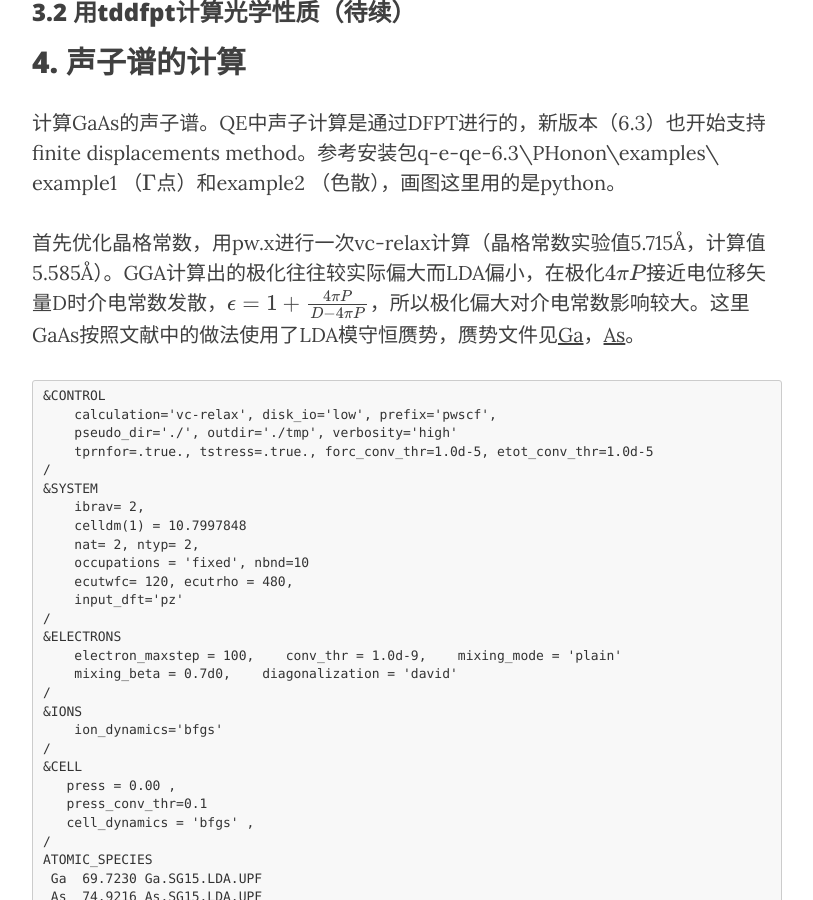
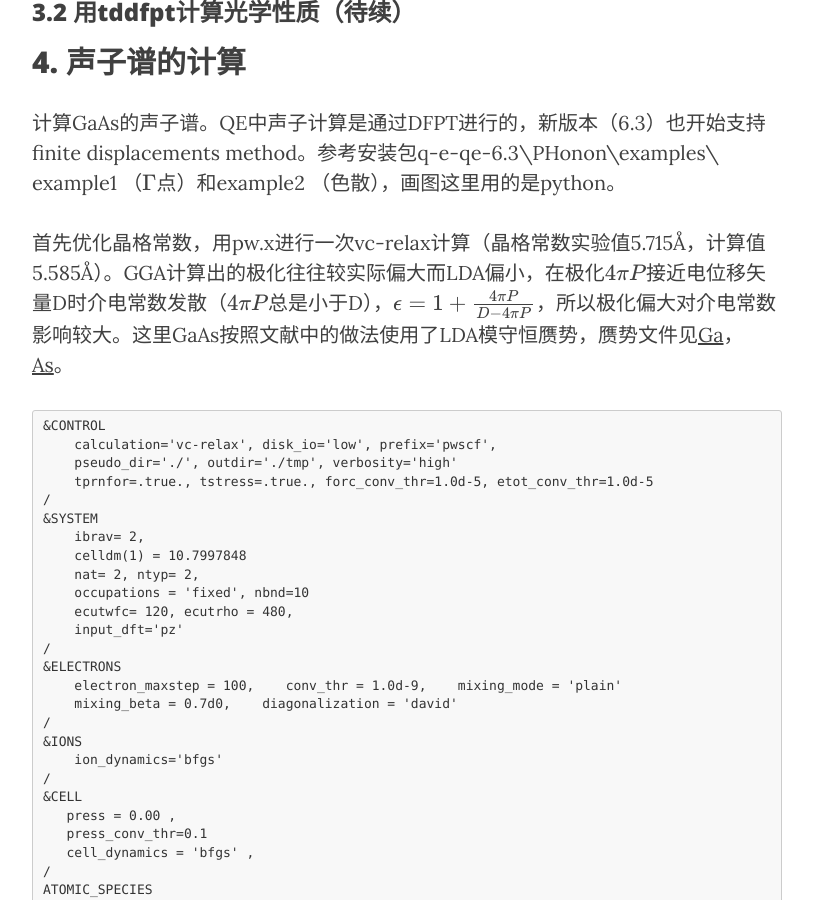
Before and after one commit to yyyu200/DFTbook, a Jekyll site: the page built from _posts/2019-04-01-HandsOn.md, in a window 1280 px wide and 900 px high, scrolled down 23427 px. Shown: the whole window, without its empty margins (233-1046 px from the left). Built offline with Jekyll 4.4.1, drawn with Linux system fonts in a browser that asks for light colours; nearby versions of some CDN libraries; formulas are drawn with MathJax 3; comment, search, counter and statistics services are not loaded.

Commit message:
modify at20190801-11:33:46-aliyun

````diff
--- a/_posts/2019-04-01-HandsOn.md
+++ b/_posts/2019-04-01-HandsOn.md
@@ -781,7 +781,7 @@
 ## 4. 声子谱的计算
 计算GaAs的声子谱。QE中声子计算是通过DFPT进行的，新版本（6.3）也开始支持finite displacements method。参考安装包q-e-qe-6.3\PHonon\examples\ example1 （$\Gamma$点）和example2 （色散），画图这里用的是python。
 
-首先优化晶格常数，用pw.x进行一次vc-relax计算（晶格常数实验值5.715Å，计算值5.585Å）。GGA计算出的极化往往较实际偏大而LDA偏小，在极化$4\pi P$接近电位移矢量D时介电常数发散，$\epsilon=1+\frac{4\pi P}{D-4\pi P}$，所以极化偏大对介电常数影响较大。这里GaAs按照文献中的做法使用了LDA模守恒赝势，赝势文件见[Ga](../../../../../img/Ga.SG15.LDA.UPF)，[As](../../../../../img/As.SG15.LDA.UPF)。
+首先优化晶格常数，用pw.x进行一次vc-relax计算（晶格常数实验值5.715Å，计算值5.585Å）。GGA计算出的极化往往较实际偏大而LDA偏小，在极化$4\pi P$接近电位移矢量D时介电常数发散（$4\pi P$总是小于D），$\epsilon=1+\frac{4\pi P}{D-4\pi P}$，所以极化偏大对介电常数影响较大。这里GaAs按照文献中的做法使用了LDA模守恒赝势，赝势文件见[Ga](../../../../../img/Ga.SG15.LDA.UPF)，[As](../../../../../img/As.SG15.LDA.UPF)。
 
 ```
 &CONTROL
````
